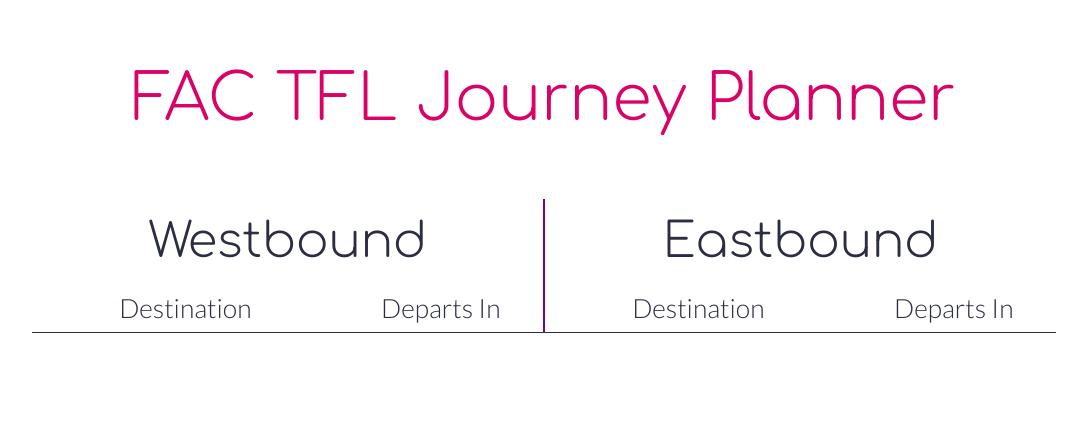
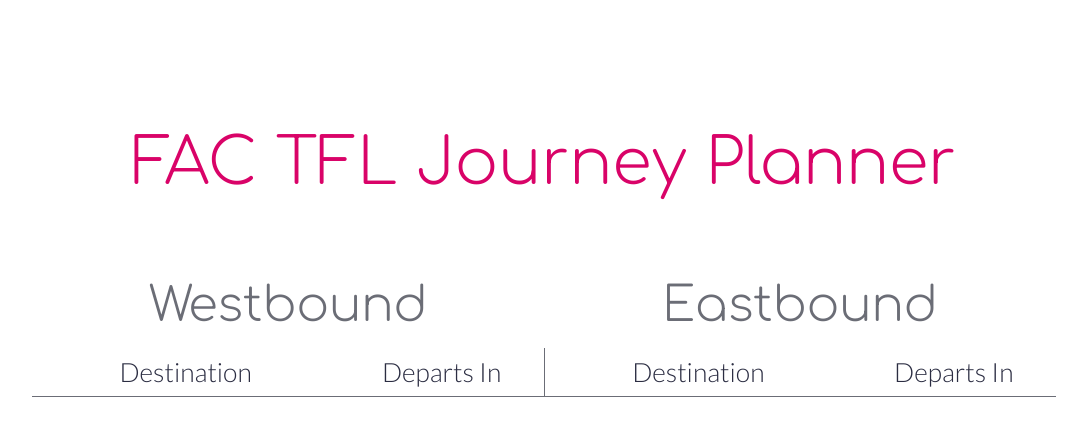
Before and after one commit to FAC10/week5-jajascript, a website: page public/index.html in a window 1280 px wide. Shown: the whole page, without its empty margins (96-1183 px from the left). Drawn offline with Linux system fonts and the light colour scheme; no server answers.

Commit message:
update border, tweak styles

```diff
--- a/public/index.html
+++ b/public/index.html
@@ -19,10 +19,10 @@
   <section class='westbound traintimes'>
 
     <header class="traintimes-header">
-      <h2>Westbound<h2>
+      <h2 class="traintimes-header-text">Westbound<h2>
     </header>
 
-    <article class='train-info'>
+    <article class='train-info train-info-west'>
       <div class='train-info_header destination'>
         <h3>Destination</h3>
       </div>
@@ -42,10 +42,10 @@
   <section class='eastbound traintimes'>
 
     <header class="traintimes-header">
-      <h2>Eastbound<h2>
+      <h2 class="traintimes-header-text">Eastbound<h2>
     </header>
 
-    <article class='train-info'>
+    <article class='train-info train-info-right'>
       <div class='train-info_header destination'>
         <h3>Destination</h3>
       </div>
--- a/public/styles.css
+++ b/public/styles.css
@@ -55,9 +55,10 @@
 h1 {
   color: #D90368;
   text-align: center;
-  padding: 1em 0 1em 0;
+  padding: 2em 0 1em 0;
   font-size: 3.998rem;
 }
+
 
 .traintimes-wrapper {
   /*background: purple;*/
@@ -78,9 +79,13 @@
   text-align: center;
   display: inline-block;
   height: 100%;
-  /*border-bottom: 5px solid purple;*/
+  /*border: 1px solid purple;*/
+  color: #6B6D76;
 }
 
+.traintimes-header-text {
+  color: #6B6D76;
+}
 .traintimes {
   width: 100%;
   min-height: 100%;
@@ -106,7 +111,7 @@
   font-size: 1.414rem;
   padding: 0.354em;
   width: 50%;
-  border-bottom: 1px solid;
+  border-bottom: 1px solid #6B6D76;
 
 }
 
@@ -141,13 +146,19 @@
   .westbound {
     left: 0;
     top: 0;
-    border-right: 1px solid purple;
   }
 
   .eastbound {
     right: 0;
     top: 0;
-    border-left: 1px solid purple;
+  }
+
+  .train-info-left {
+    border-right: 1px solid #6B6D76;
+  }
+
+  .train-info-right {
+    border-left: 1px solid #6B6D76;
   }
 
   .destination {
```
